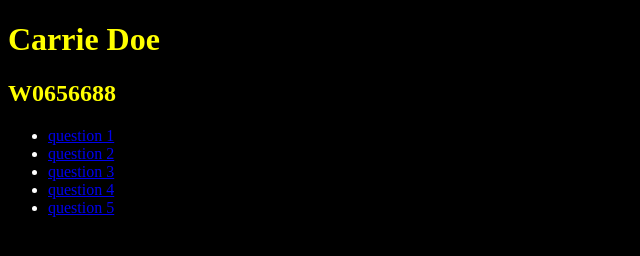
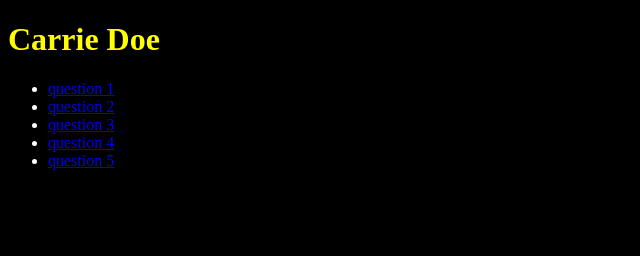
Before and after one commit to KitsuneSchrei/inclass-assign, a plain HTML site: page index.html in a window 1280 px wide. Shown: the whole page, without its empty margins (0-640 px from the left). Drawn offline with Linux system fonts and the light colour scheme.

Commit message:
Update index.html

```diff
--- a/index.html
+++ b/index.html
@@ -18,7 +18,7 @@
   Carrie Doe
   </h1>
   <h2>
-    W0656688
+
   </h2>
 
 
```
